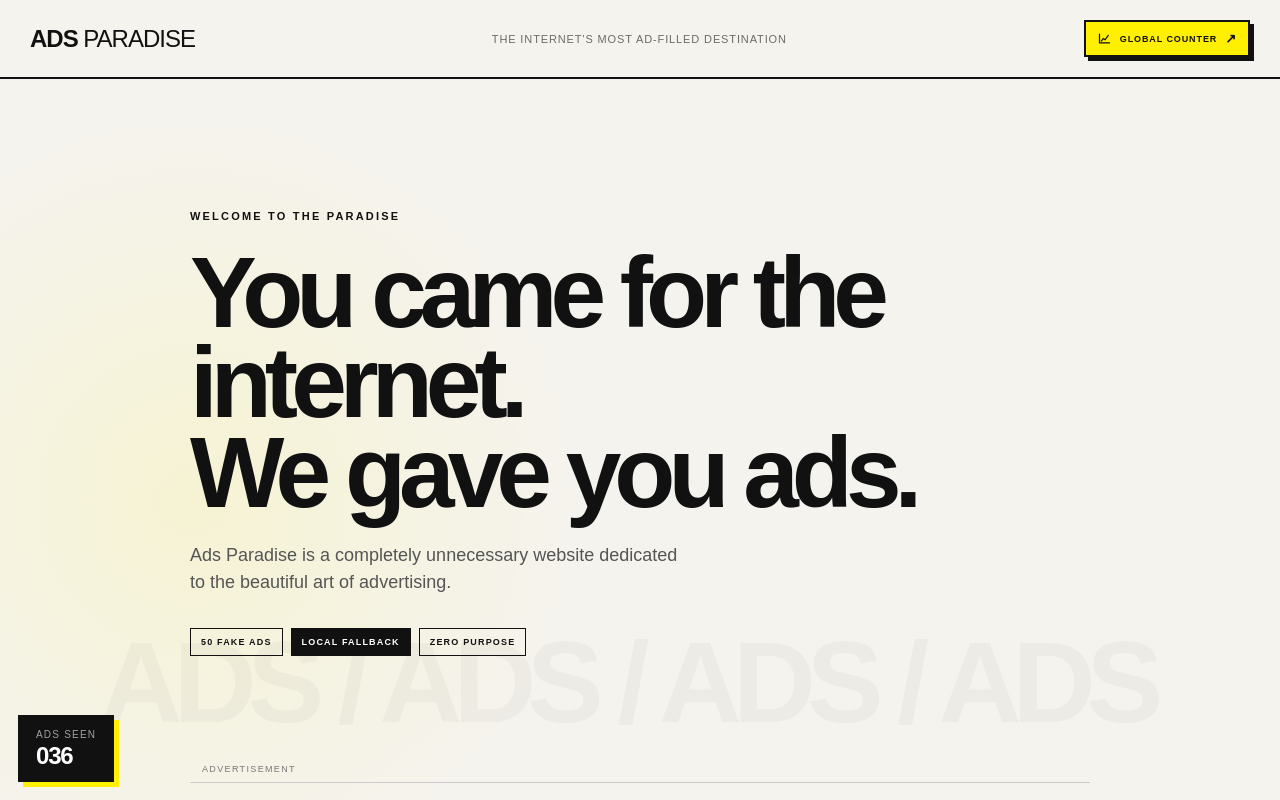
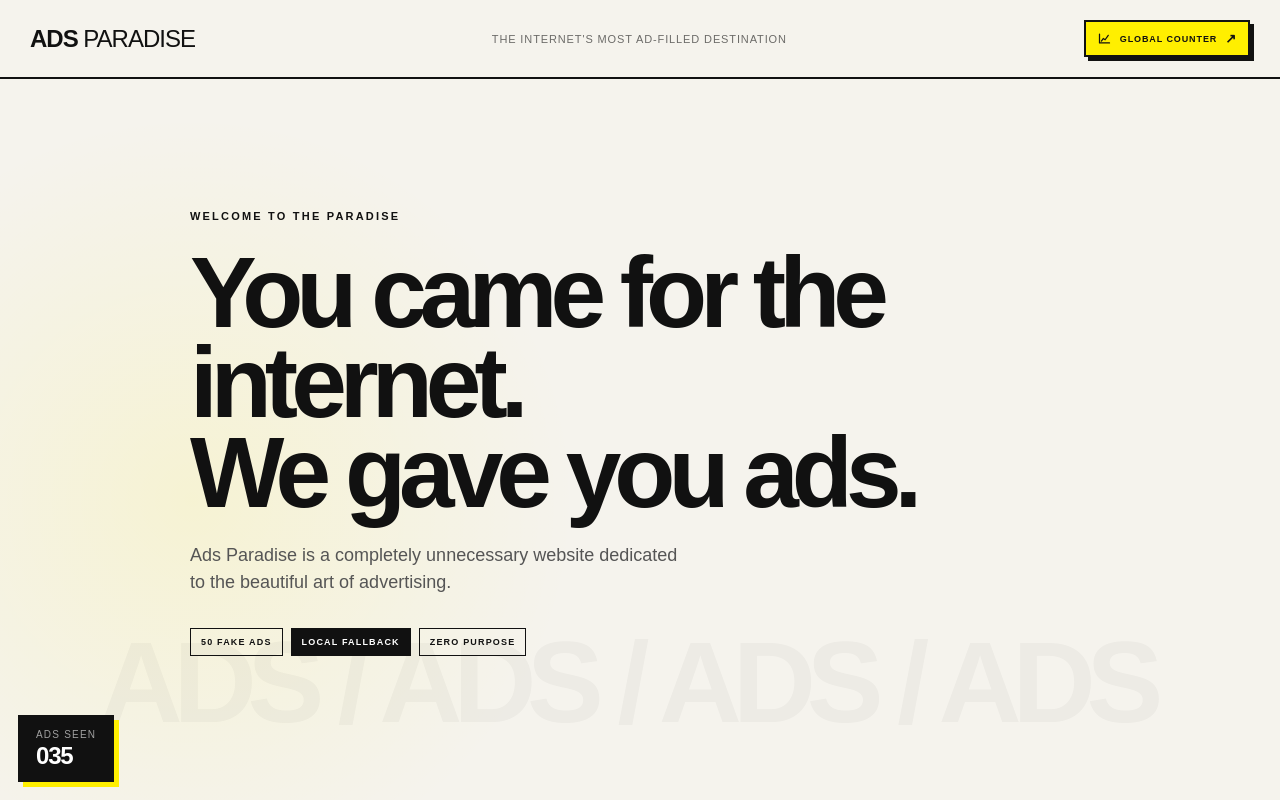
Before and after one commit to extonz/AdsParadise, a Next.js app: page / in a window 1280 px wide. Shown: the top 800 px of the page. Built offline with nearby package versions, Linux system fonts and the light colour scheme; no server answers; the database is empty.

Commit message:
Remove unsafe NativeAd from homepage

```diff
--- a/app/page.tsx
+++ b/app/page.tsx
@@ -8,7 +8,6 @@ import FakeAd from "./components/FakeAd";
 import AdCounter from "./components/AdCounter";
 import AdGlobalTracker from "./components/AdGlobalTracker";
 import PopupPolish from "./components/PopupPolish";
-import NativeAd from "./components/ads/NativeAd";
 import RealAd from "./components/ads/RealAd";
 import { fakeAds as fallbackAds, type FakeAd as FakeAdData } from "./data/ads";
 import { loadAds } from "./lib/ads";
@@ -91,8 +90,6 @@ export default function Home() {
           </div>
         </section>
 
-        <NativeAd />
-
         <section className="ad-feed" aria-label="Advertisement gallery">
           {visibleAds.map((ad, index) => (
             <div className="ad-feed-item" key={ad.id}>
```
